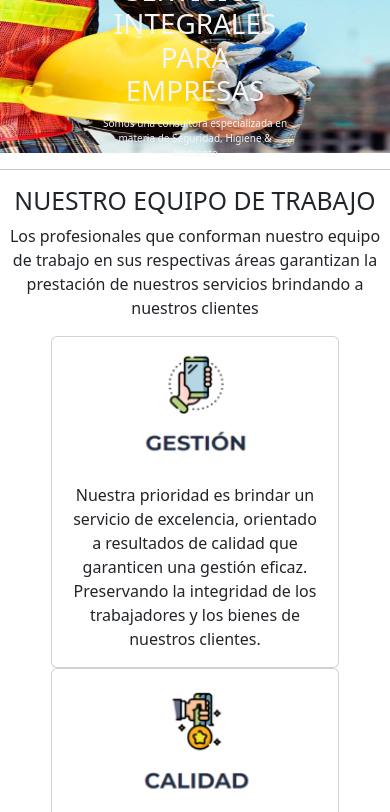
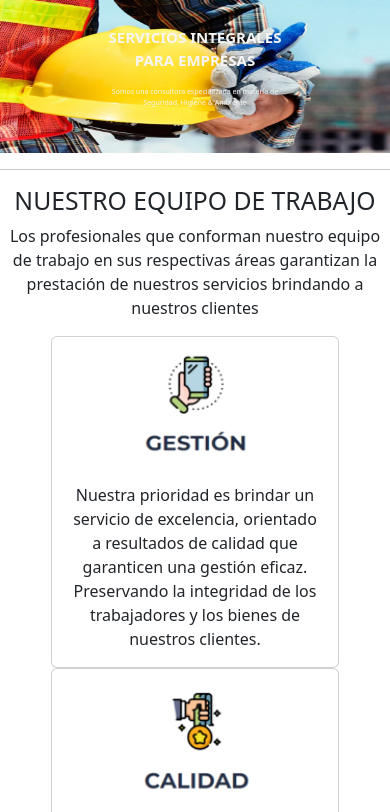
Before and after one commit to Guch89/preentrega3-mamani, a website: page index.html in a window 390 px wide. Shown: the part 129-941 px from the top of the page. Drawn offline with nearby package versions, Linux system fonts and the light colour scheme.

Commit message:
ENTREGA 3 (1)

```diff
--- a/index.html
+++ b/index.html
@@ -53,8 +53,8 @@
     <main class="contenedor">
         <img class="imagenppal" src="./IMAGENES/SEGURIDAD E HIGIENE 1250x500.jpeg" alt="imagen HyS">
         <div class="centrado">
-            <h1>SERVICIOS INTEGRALES PARA EMPRESAS</h1>
-            <p>Somos una consultora especializada en materia de Seguridad, Higiene & Ambiente</p>
+            <strong><p class="gustavo">SERVICIOS INTEGRALES PARA EMPRESAS</p></strong>
+            <p class="gustavo1">Somos una consultora especializada en materia de Seguridad, Higiene & Ambiente</p>
         </div>
     </main>
     <hr>
--- a/scss/componentes/_main.scss
+++ b/scss/componentes/_main.scss
@@ -17,8 +17,25 @@
     color: whitesmoke;
 }
 
-@media screen and (max-width:610px) {
-    .centrado{
+.gustavo{
+    font-size: 32px;
+}
+
+@media screen and (max-width:700px) {
+    .gustavo{
+        font-size: 20px;
+    }
+
+    .gustavo1{
         font-size: 10px;
     }
 }
+
+@media screen and (max-width:400px) {
+    .gustavo{
+        font-size: 15px;
+    }
+    .gustavo1{
+        font-size: 7px;
+    }
+}
```
Also changed, not shown: construccion.html (+2 -2 lines), industria.html (+2 -2 lines), css/style.css, 1 other file.
